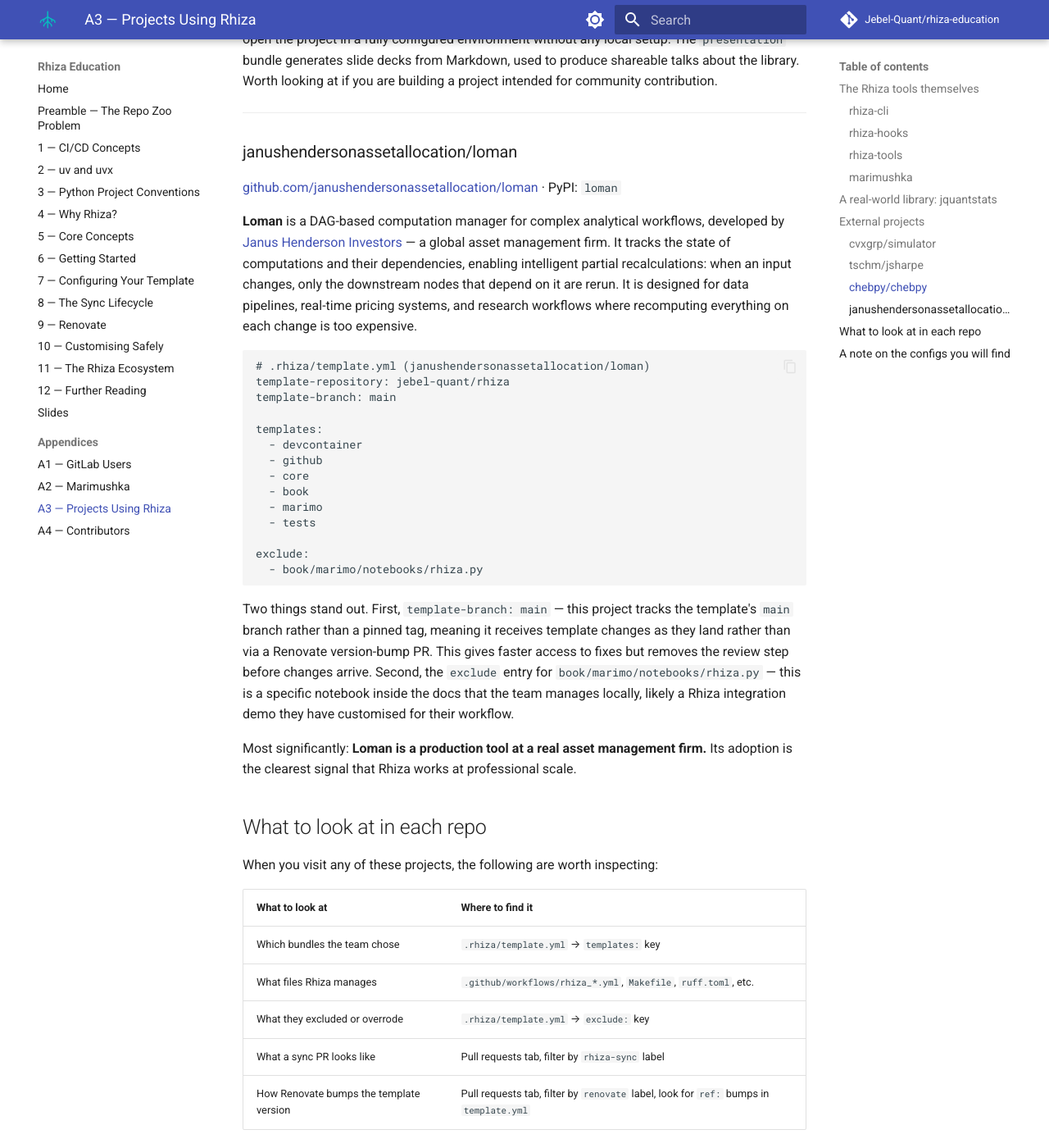
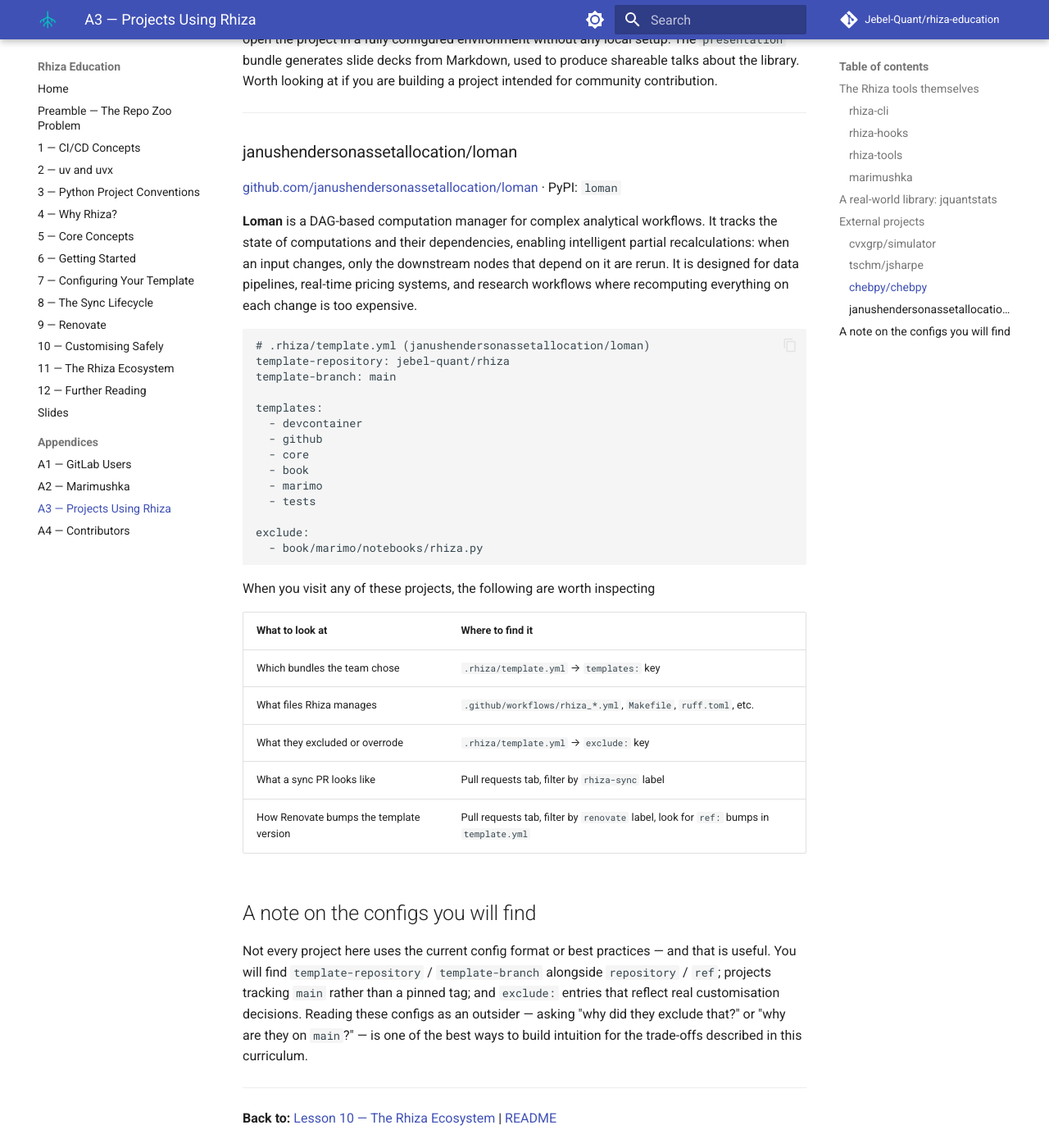
Before and after one commit to Jebel-Quant/rhiza-education, an MkDocs documentation site: the page built from lessons/A3-projects-using-rhiza.md, in a window 1280 px wide and 1400 px high, scrolled down 3768 px. Shown: the whole window at 82% size. Built offline with MkDocs 1.6.1 and Material for MkDocs 9.7.7, drawn with Linux system fonts in a browser that asks for light colours; comment, search, counter and statistics services are not loaded.

Commit message:
Update A3-projects-using-rhiza.md

````diff
--- a/lessons/A3-projects-using-rhiza.md
+++ b/lessons/A3-projects-using-rhiza.md
@@ -129,7 +129,7 @@
 
 [github.com/janushendersonassetallocation/loman](https://github.com/janushendersonassetallocation/loman) · PyPI: `loman`
 
-**Loman** is a DAG-based computation manager for complex analytical workflows, developed by [Janus Henderson Investors](https://www.janushenderson.com/) — a global asset management firm. It tracks the state of computations and their dependencies, enabling intelligent partial recalculations: when an input changes, only the downstream nodes that depend on it are rerun. It is designed for data pipelines, real-time pricing systems, and research workflows where recomputing everything on each change is too expensive.
+**Loman** is a DAG-based computation manager for complex analytical workflows. It tracks the state of computations and their dependencies, enabling intelligent partial recalculations: when an input changes, only the downstream nodes that depend on it are rerun. It is designed for data pipelines, real-time pricing systems, and research workflows where recomputing everything on each change is too expensive.
 
 ```yaml
 # .rhiza/template.yml (janushendersonassetallocation/loman)
@@ -148,13 +148,7 @@
   - book/marimo/notebooks/rhiza.py
 ```
 
-Two things stand out. First, `template-branch: main` — this project tracks the template's `main` branch rather than a pinned tag, meaning it receives template changes as they land rather than via a Renovate version-bump PR. This gives faster access to fixes but removes the review step before changes arrive. Second, the `exclude` entry for `book/marimo/notebooks/rhiza.py` — this is a specific notebook inside the docs that the team manages locally, likely a Rhiza integration demo they have customised for their workflow.
-
-Most significantly: **Loman is a production tool at a real asset management firm.** Its adoption is the clearest signal that Rhiza works at professional scale.
-
-## What to look at in each repo
-
-When you visit any of these projects, the following are worth inspecting:
+When you visit any of these projects, the following are worth inspecting
 
 | What to look at | Where to find it |
 |-----------------|-----------------|
````
